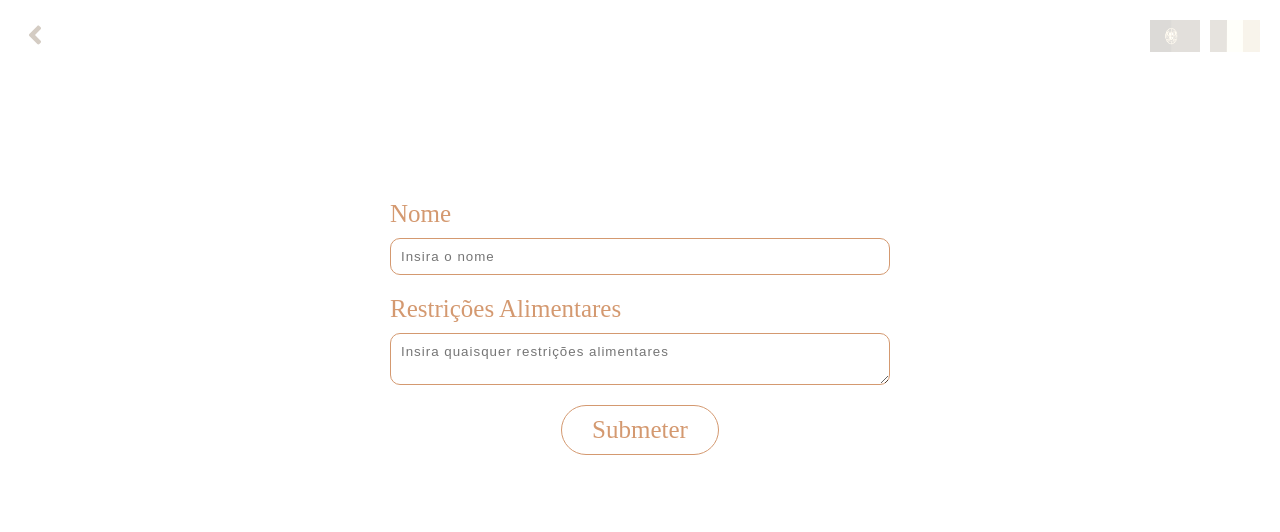
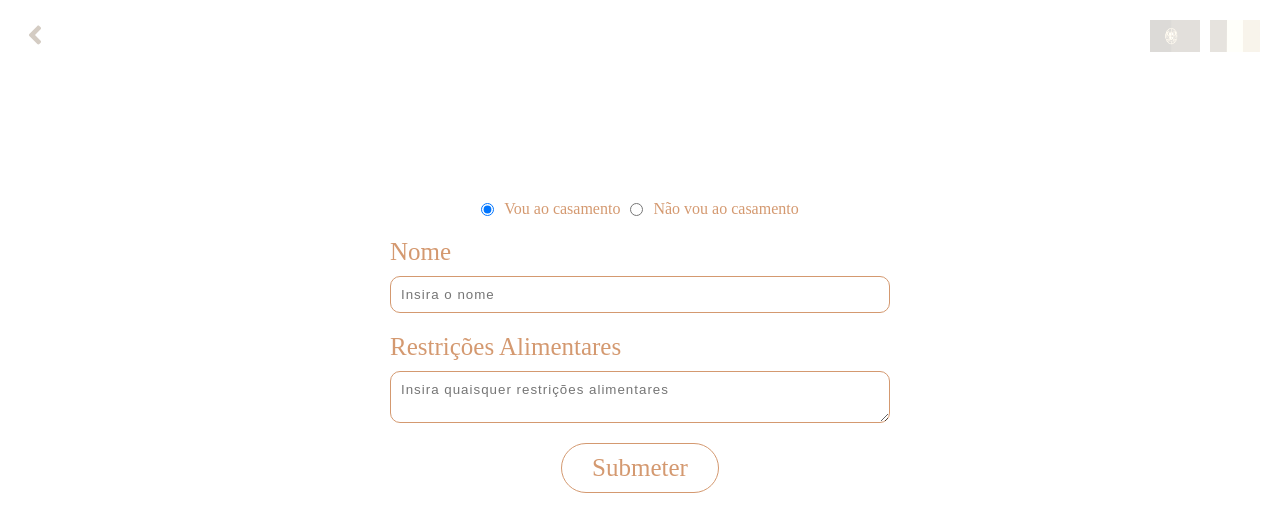
Before and after one commit to j-pcgoncalves/casamento, a React (Vite) app: page /form in a window 1280 px wide. Shown: the top 532 px of the page. Built offline with nearby package versions, Linux system fonts and the light colour scheme; no server answers; a web font is replaced by a local one.

Commit message:
add functionality if they go to the wedding or not

```diff
--- a/src/conteudo/Accomodations.component.tsx
+++ b/src/conteudo/Accomodations.component.tsx
@@ -15,7 +15,7 @@ const Accomodations = () => {
 
             <div className="conteudo-container">
                 <p className="conteudo-title">
-                    {language == "pt" ? "Acomodações" : "Accomodations"}
+                    {language == "pt" ? "Onde Ficar" : "Where to Stay"}
                 </p>
                 <div className="conteudo-text-container">
                     <p className="conteudo-text">
--- a/src/form/Form.component.tsx
+++ b/src/form/Form.component.tsx
@@ -24,11 +24,17 @@ const Form = () => {
         setRestricoes(event.currentTarget.value);
     }
 
+    const [going, setGoing] = useState("true");
+    const handleGoingChange = (event: FormEvent<HTMLInputElement>) => {
+        setGoing(event.currentTarget.value);
+    }
+
     const handleFormSubmit = async () => {
         if (nome) {
             await addDoc(collection(db, "convidados"), {
                 nome: nome,
-                restricoes: restricoes ? restricoes : ""
+                restricoes: restricoes ? restricoes : "",
+                isGoing: going
             });
 
             setFormValid(true);
@@ -55,6 +61,23 @@ const Form = () => {
             <FaAngleLeft onClick={() => navigate(-1)} className="arrow-back" />
 
             <div className="form-container">
+                <div className="radio-container">
+                    <input
+                        onChange={handleGoingChange}
+                        type="radio"
+                        value="true"
+                        checked={going === "true" ? true : false}
+                    />
+                    {language === "pt" ? "Vou ao casamento" : "I'm going to the wedding"}
+                    <input
+                        onChange={handleGoingChange}
+                        type="radio"
+                        value="false"
+                        checked={going === "false" ? true : false}
+                    />
+                    {language === "pt" ? "Não vou ao casamento" : "I'm not going to the wedding"}
+                </div>
+
                 <div className="input-container">
                     <label htmlFor="nome">{language === "pt" ? "Nome" : "Name"}</label>
                     <input
@@ -68,6 +91,7 @@ const Form = () => {
                     />
                 </div>
 
+                {going === "true" && (
                     <div className="input-container">
                         <label htmlFor="restricoes">{language === "pt" ? "Restrições Alimentares" : "Dietary Restrictions"}</label>
                         <textarea
@@ -78,6 +102,7 @@ const Form = () => {
                             placeholder={language === "pt" ? "Insira quaisquer restrições alimentares" : "Enter any dietary restrictions"}
                         ></textarea>
                     </div>
+                )}
 
                 <p
                     style={{ cursor: "pointer" }}
--- a/src/index.css
+++ b/src/index.css
@@ -83,6 +83,12 @@ body {
     margin-bottom: 80px;
 }
 
+.radio-container {
+    display: flex;
+    align-items: center;
+    gap: 10px;
+}
+
 .input-container {
     display: flex;
     flex-direction: column;
```
Lines whose indentation alone changed are shown as unchanged.
